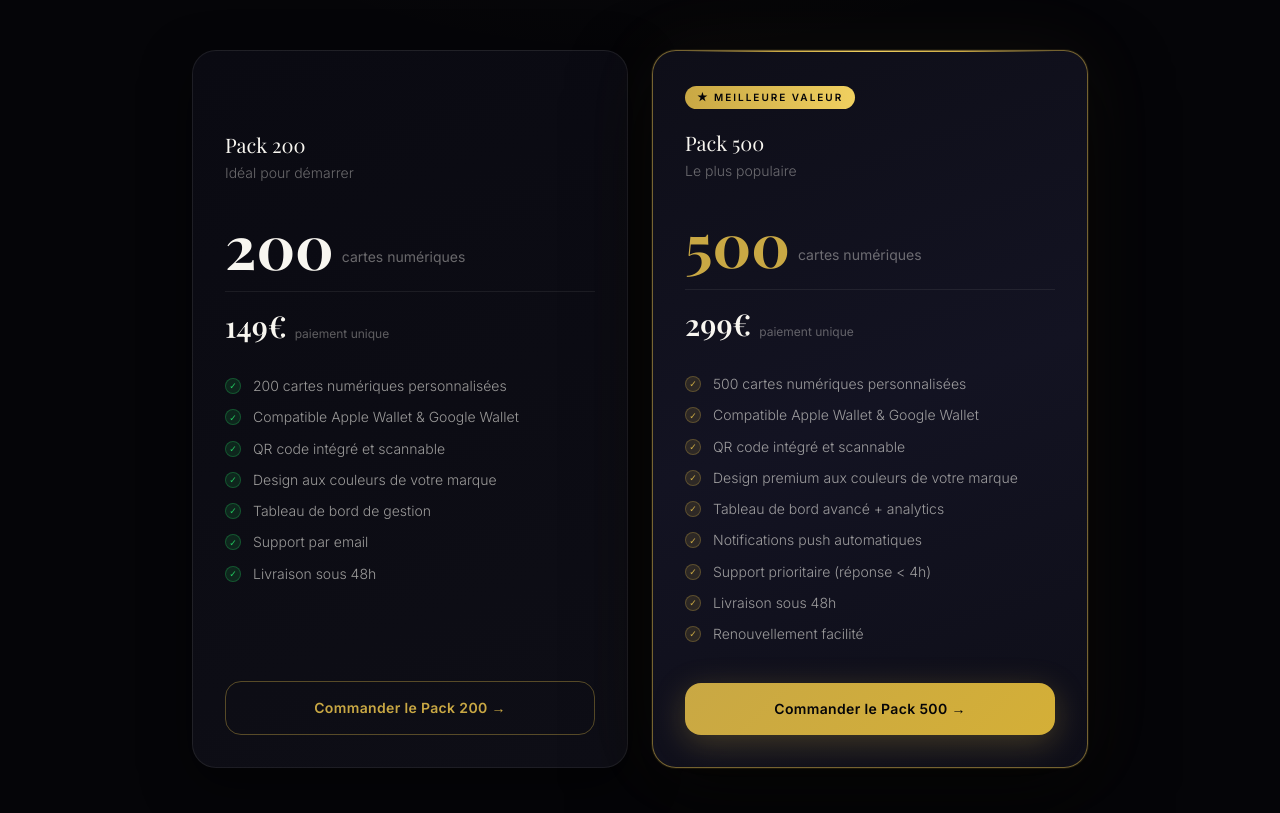
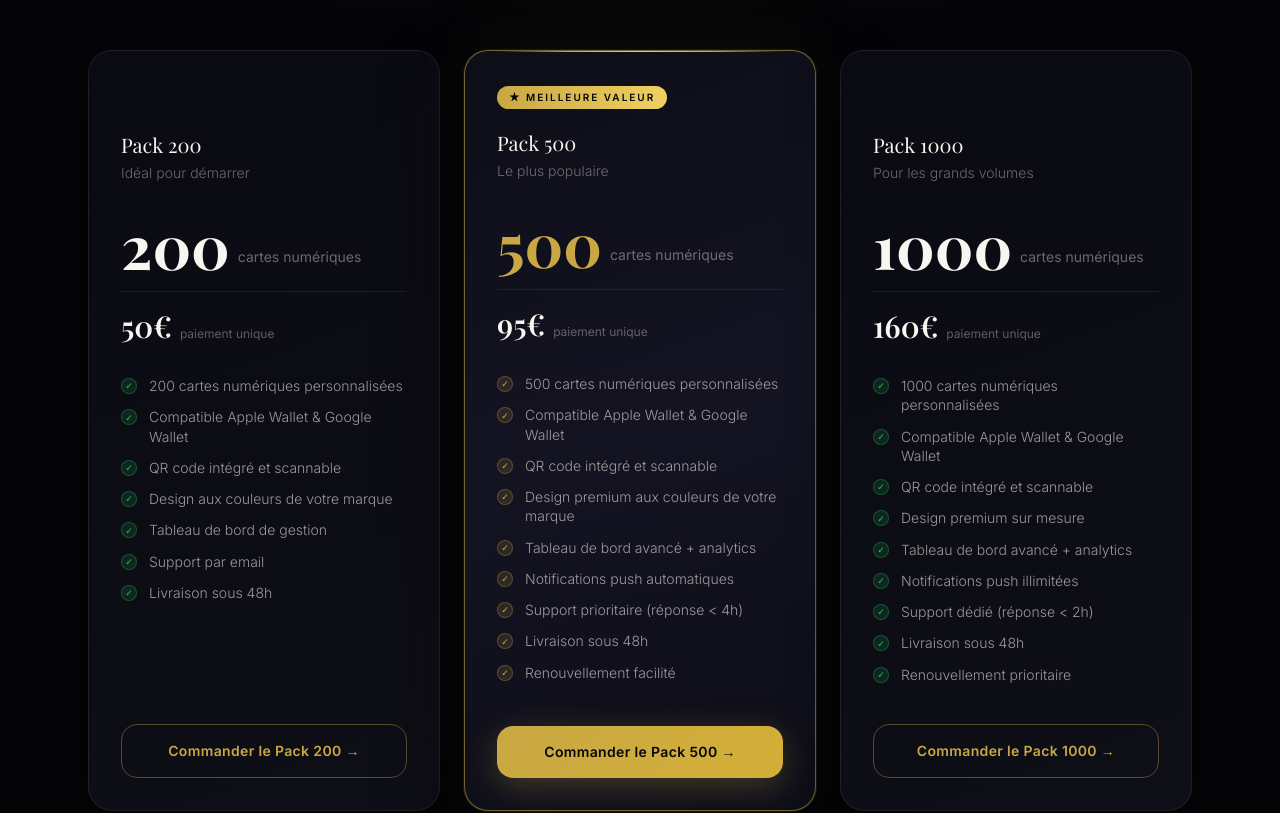
Before and after one commit to greenmirror23/cartes, a Next.js app: page / in a window 1280 px wide. Shown: the part 2720-3533 px from the top of the page. Built offline with nearby package versions, Linux system fonts and the light colour scheme.

Commit message:
Nouveaux tarifs : 3 packs (200 a 50 EUR, 500 a 95 EUR, 1000 a 160 EUR)

```diff
--- a/app/components/ProductsSection.tsx
+++ b/app/components/ProductsSection.tsx
@@ -8,7 +8,7 @@ const PACKS = [
     tagline: "Idéal pour démarrer",
     quantity: "200",
     unit: "cartes numériques",
-    price: "149",
+    price: "50",
     badge: null,
     features: [
       "200 cartes numériques personnalisées",
@@ -27,7 +27,7 @@ const PACKS = [
     tagline: "Le plus populaire",
     quantity: "500",
     unit: "cartes numériques",
-    price: "299",
+    price: "95",
     badge: "Meilleure valeur",
     features: [
       "500 cartes numériques personnalisées",
@@ -42,6 +42,27 @@ const PACKS = [
     ],
     cta: "Commander le Pack 500",
     highlight: true,
+  },
+  {
+    name: "Pack 1000",
+    tagline: "Pour les grands volumes",
+    quantity: "1000",
+    unit: "cartes numériques",
+    price: "160",
+    badge: null,
+    features: [
+      "1000 cartes numériques personnalisées",
+      "Compatible Apple Wallet & Google Wallet",
+      "QR code intégré et scannable",
+      "Design premium sur mesure",
+      "Tableau de bord avancé + analytics",
+      "Notifications push illimitées",
+      "Support dédié (réponse < 2h)",
+      "Livraison sous 48h",
+      "Renouvellement prioritaire",
+    ],
+    cta: "Commander le Pack 1000",
+    highlight: false,
   },
 ]
 
@@ -103,7 +124,7 @@ export default function ProductsSection() {
         </motion.div>
 
         {/* Cards grid */}
-        <div className="grid lg:grid-cols-2 gap-6 max-w-4xl mx-auto">
+        <div className="grid md:grid-cols-2 lg:grid-cols-3 gap-6 max-w-6xl mx-auto">
           {PACKS.map((pack, i) => (
             <motion.div
               key={pack.name}
```
